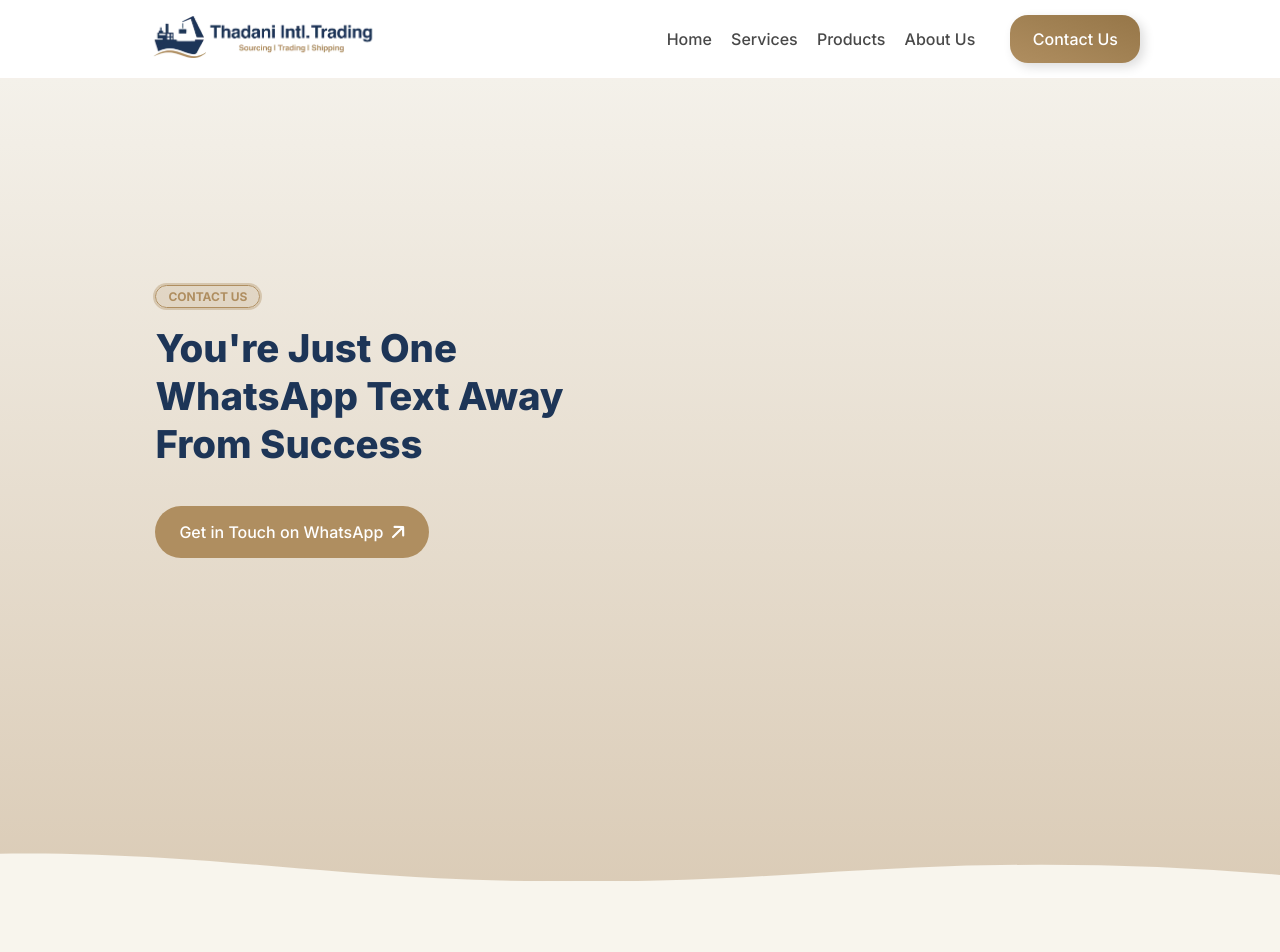
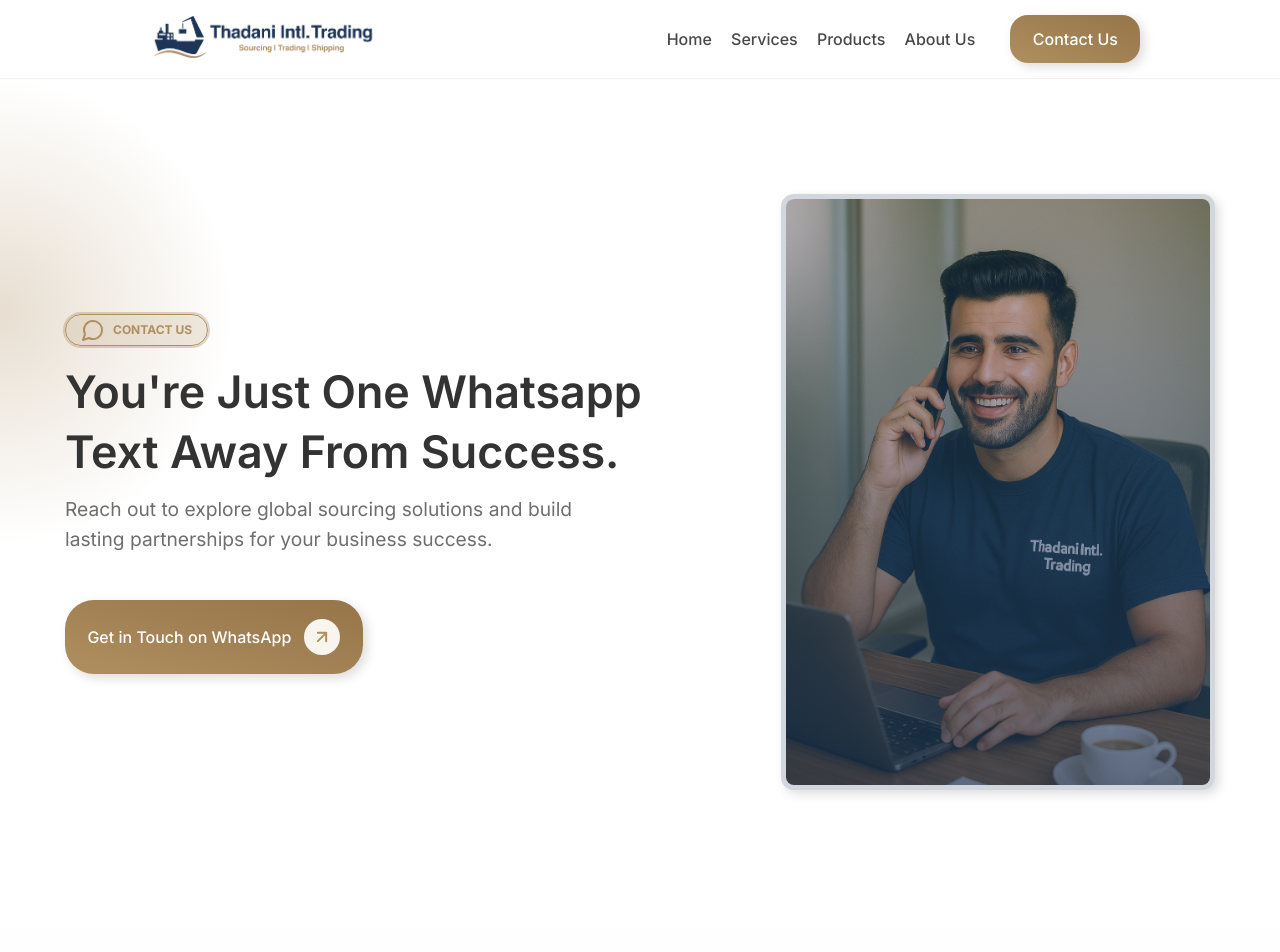
Before and after one commit to gabbar-singhh/titc, a Next.js app: page /contact in a window 1280 px wide. Shown: the top 952 px of the page. Built offline with nearby package versions, Linux system fonts and the light colour scheme; what @radix-ui/themes would draw is missing.

Commit message:
contact us page -draft

```diff
--- a/src/Components/Reels/Reels.module.css
+++ b/src/Components/Reels/Reels.module.css
@@ -1,5 +1,8 @@
 .reelsMain {
     overflow: hidden;
+    border-radius: 0.8rem;
+    box-shadow: 4px 4px 11px #ddd;
+    border: 5px solid #1f355633;
 }
 
 .reelsMain iframe {
@@ -9,5 +12,5 @@
     overflow: hidden;
     scrollbar-width: none;
     -ms-overflow-style: none;
-    border-radius: 12px;
+    /* border-radius: 12px; */
 }
--- a/src/pages/contact.jsx
+++ b/src/pages/contact.jsx
@@ -139,57 +139,48 @@ const contact = () => {
         <link rel="icon" href="/favicon.svg" />
       </Head>
       <section className={`${styles.main}`}>
-        <section className={styles.container}>
-          <div className={styles.hero_content}>
-            <div className={styles.leftSide}>
-              <Fade triggerOnce>
-                <p>Contact Us</p>
+        <section className={styles.hero_main}>
+          <div className={styles.container}>
+            <div className={styles.left}>
+              <Fade direction="up" triggerOnce>
+                <div className={styles.capsule}>
+                  <img
+                    src="/icons/message-circle.svg"
+                    alt="briefcase business"
+                  />
+                  contact us
+                </div>
               </Fade>
-
-              <Fade triggerOnce>
-                <h1>You're Just One WhatsApp Text Away From Success</h1>
+              <Fade direction="up" triggerOnce>
+                <h1 className={styles.heroHeading}>
+                  you're just one whatsapp text away from success.
+                </h1>
               </Fade>
-
-              <Fade triggerOnce>
+              <Fade direction="up" triggerOnce>
+                <p className={styles.heroDesc}>
+                  Reach out to explore global sourcing solutions and build
+                  lasting partnerships for your business success.
+                </p>
+              </Fade>
+              <Fade direction="up" triggerOnce>
                 <div onClick={openWhatsAppHandler} className={styles.cta}>
                   Get in Touch on WhatsApp{" "}
                   <img
-                    src="/icons/arrow_up_right.svg"
+                    src="/icons/arrow-up-right-new.svg"
                     alt="arrow upright icon"
                   />
                 </div>
               </Fade>
             </div>
 
-            <div className={styles.rightSide}>
-              <Fade triggerOnce>
-                {imageLoaded ? (
-                  <img
-                    src="/img/man_calling.webp"
-                    alt="man in formals on a call"
-                  />
-                ) : (
-                  <img
-                    src="/img/man_calling_blur.webp"
-                    alt="man in formals on a call"
-                  />
-                )}
-              </Fade>
+            <div className={styles.right}>
+              <img
+                src="/img/man-calling-new.png"
+                alt="shipping container box"
+                width={424}
+                height={"auto"}
+              />
             </div>
-          </div>
-
-          <div className={styles.custom_shape_divider_bottom_1735337911}>
-            <svg
-              data-name="Layer 1"
-              xmlns="http://www.w3.org/2000/svg"
-              viewBox="0 0 1200 120"
-              preserveAspectRatio="none"
-            >
-              <path
-                d="M321.39,56.44c58-10.79,114.16-30.13,172-41.86,82.39-16.72,168.19-17.73,250.45-.39C823.78,31,906.67,72,985.66,92.83c70.05,18.48,146.53,26.09,214.34,3V0H0V27.35A600.21,600.21,0,0,0,321.39,56.44Z"
-                className={styles.shape_fill}
-              ></path>
-            </svg>
           </div>
         </section>
 
@@ -315,6 +306,19 @@ const contact = () => {
         </section>
 
         <div className={styles.location}>
+          <div className={styles.wavyTop}>
+            <svg
+              data-name="Layer 1"
+              xmlns="http://www.w3.org/2000/svg"
+              viewBox="0 0 1200 120"
+              preserveAspectRatio="none"
+            >
+              <path
+                d="M321.39,56.44c58-10.79,114.16-30.13,172-41.86,82.39-16.72,168.19-17.73,250.45-.39C823.78,31,906.67,72,985.66,92.83c70.05,18.48,146.53,26.09,214.34,3V0H0V27.35A600.21,600.21,0,0,0,321.39,56.44Z"
+                className={styles.shapeFill}
+              ></path>
+            </svg>
+          </div>
           <div className={styles.left}>
             <h2>Our Location</h2>
             <p>Want to schedule a meeting with us?</p>
--- a/src/styles/Contact.module.css
+++ b/src/styles/Contact.module.css
@@ -2,118 +2,119 @@
     /* position: relative; */
 }
 
-.container {
-    padding: 148px;
-    text-align: center;
-    background-color: #f7f5ed;
+.hero_main {
+    z-index: 0;
+    background-image: radial-gradient(circle closest-corner at 0 28%, #af8e604a, #fff);
+}
+
+.hero_main .container {
+    max-width: 1150px;
+    margin: 0 auto;
+    height: 100%;
+    padding: 7.2rem 0;
+
     display: flex;
     align-items: center;
-    justify-content: center;
-    flex-direction: column;
-
-
-    background: rgb(29, 53, 87);
-    background: linear-gradient(0deg, #af8e6073 0%, rgba(244, 241, 234, 1) 100%);
-
-    position: relative;
-    z-index: 0;
+    justify-content: space-between;
+    gap: 4rem;
 }
 
-.container .hero_content {
-    display: flex;
-    gap: 4.2rem;
-}
-
-.container .leftSide {
-    display: flex;
-    flex-direction: column;
-    align-items: start;
-    margin-top: 3.6rem;
-}
-
-.leftSide p {
+.hero_main .container .capsule {
     font-size: 12px;
     text-transform: uppercase;
     font-weight: 700;
     color: var(--accent);
     background-color: #af8e6030;
     border-radius: 1rem;
-    padding: 3px 12px;
+    padding: 3px 15px;
     box-shadow: 0 0 0px 2px #af8e605e;
     border: 1px solid var(--accent);
     margin-bottom: 1rem;
-}
-
-.leftSide h1 {
-    font-size: 2.4rem;
-    font-weight: 800;
-    color: var(--blue);
-    text-align: left;
-    width: 500px;
-    line-height: 125%;
-    margin-bottom: 2.4rem;
-}
-
-.leftSide .cta {
-    color: var(--creamy-white);
-    background-color: var(--accent);
-    padding: 16px 24px;
-    border-radius: 4rem;
-    font-weight: 500;
-    transition: all 400ms ease-in-out;
-    color: #fff;
-    cursor: pointer;
 
     display: inline-flex;
     align-items: center;
     justify-content: center;
-    gap: 8px;
+    gap: 0.5rem;
+
 }
 
-.leftSide .cta:hover {
+.hero_main .heroHeading {
+    font-size: 2.8rem;
+    color: var(--neutral-black);
+    text-align: left;
+    font-weight: 600;
+    line-height: 135%;
+    width: 100%;
+    text-transform: capitalize;
+}
+
+.hero_main .heroDesc {
+    width: 548px;
+    line-height: 155%;
+    font-weight: 400;
+    font-size: 1.2rem;
+    color: #6e6e6e;
+    margin-top: 0.8rem;
+    margin-bottom: 2.8rem;
+}
+
+.hero_main .cta {
+    display: inline-flex;
+    align-items: center;
+    justify-content: center;
+    gap: 0.8rem;
+    padding: 1.2rem 1.4rem;
+    border-radius: 1.8rem;
+    font-weight: 500;
+    transition: all 400ms ease-in-out;
+    font-size: 1rem;
+
+    color: #fff;
+    box-shadow: 4px 4px 11px #ddd;
+    background-image: linear-gradient(to right top, #af8e60, #a9885a, #a28254, #9c7c4e, #967648);
+    cursor: pointer;
+}
+
+.hero_main .cta img {
+    background-color: #f7f5ed;
+    height: 20px;
+    width: 20px;
+    padding: 0.5rem;
+    border-radius: 50%;
+}
+
+.hero_main .cta img {
+    transition: transform 0.3s ease-in-out;
+}
+
+.hero_main .cta:hover img {
+    transform: rotate(45deg);
+}
+
+.hero_main .cta:hover {
     color: var(--creamy-white);
     background-color: #af8e60ba;
+    filter: brightness(1.1);
 }
 
-.rightSide {}
-
-.rightSide img {
-    height: 500px;
-    width: auto;
-    border-radius: 4px;
-    border: 1.5px solid #af8e6073;
-    border-top-left-radius: 2.4rem;
-    border-bottom-right-radius: 2.4rem;
+.right {
+    position: relative;
 }
 
-.custom_shape_divider_bottom_1735337911 {
-    position: absolute;
-    bottom: -1px;
-    left: 0;
-    width: 100%;
-    overflow: hidden;
-    line-height: 0;
-    transform: rotate(180deg);
-}
-
-.custom_shape_divider_bottom_1735337911 svg {
-    position: relative;
-    display: block;
-    width: calc(106% + 1.3px);
-    height: 31px;
-}
-
-.custom_shape_divider_bottom_1735337911 .shape_fill {
-    fill: #f8f5ed;
+.right img {
+    border-radius: 0.8rem;
+    box-shadow: 4px 4px 11px #ddd;
+    border: 5px solid #1f355633;
 }
 
 .contact_form {
-    background-color: #f8f5ed;
     padding: 84px 72px;
 
     display: flex;
     justify-content: center;
     gap: 3.6rem;
+
+    background-image: linear-gradient(to bottom, #ffffff, #fdfbfc, #fcf7f7, #faf3f0, #f4f1ea);
 }
 
 .contact_left {
@@ -326,17 +327,35 @@
 
 /* our location section */
 .location {
-    padding: 96px;
-    background-color: var(--blue);
-    border-top: 1px solid #af8e603b;
-
+    padding: 144px 96px 96px 96px;
     display: flex;
     align-items: start;
     justify-content: space-between;
     gap: 4.8rem;
+
+    background-image: linear-gradient(to bottom, #2a456c, #274167, #233d61, #20395c, #1d3557);
+    position: relative;
 }
 
-.location {}
+.wavyTop {
+    position: absolute;
+    top: 0;
+    left: 0;
+    width: 100%;
+    overflow: hidden;
+    line-height: 0;
+}
+
+.wavyTop svg {
+    position: relative;
+    display: block;
+    width: calc(100% + 1.3px);
+    height: 71px;
+}
+
+.wavyTop .shapeFill {
+    fill: #f5f1ea;
+}
 
 .location .right iframe {
     width: 800px;
```
Also changed, not shown: public/icons/message-circle.svg (added), public/img/man-calling-new.png (added).
